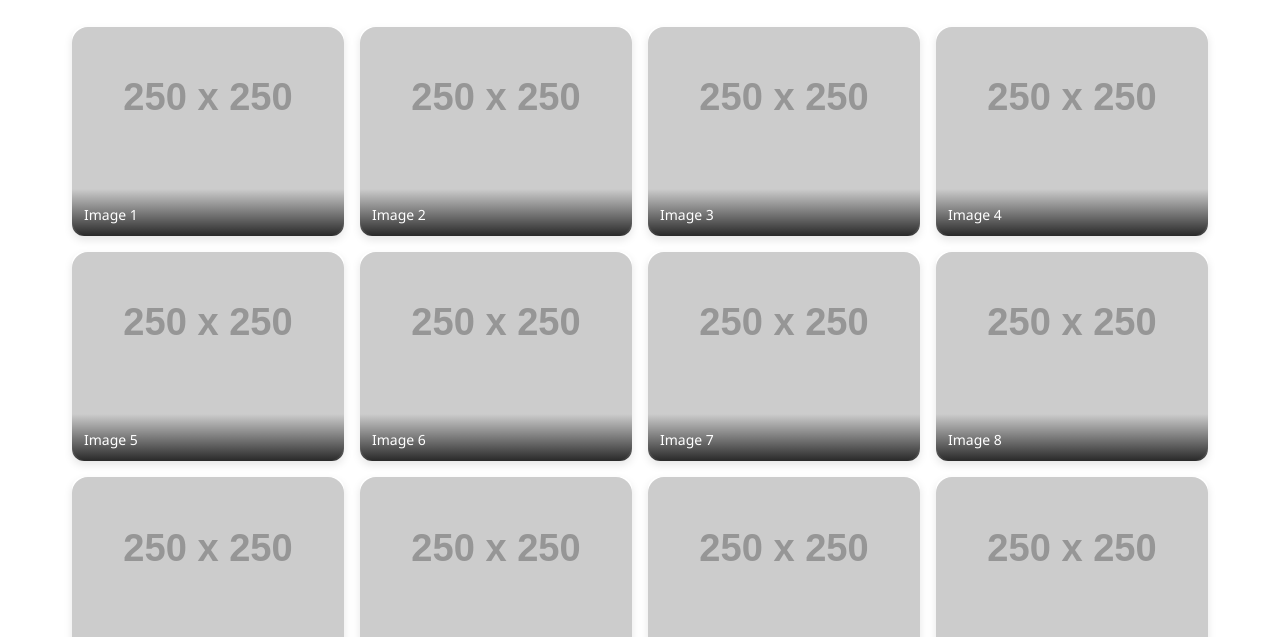
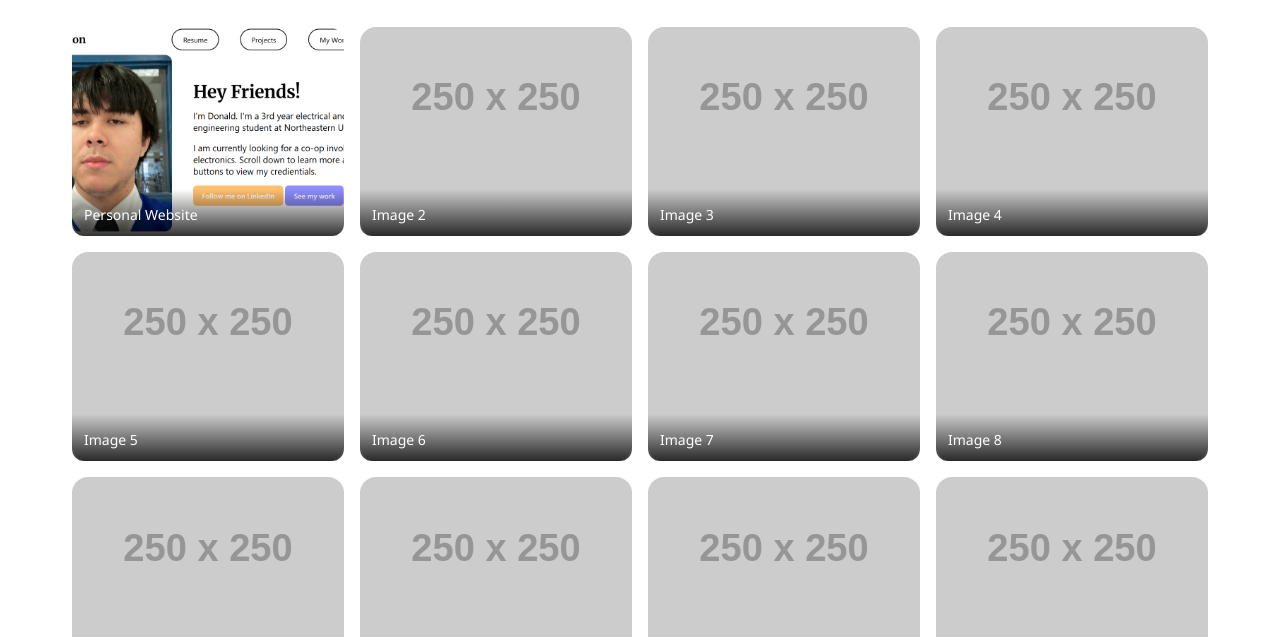
Before and after one commit to MackinnonDonald/DM_Personal_Website, a plain HTML site: page projects/projects.html in a window 1280 px wide. Shown: the part 124-761 px from the top of the page. Drawn offline with Linux system fonts and the light colour scheme; placeholder pictures from the web are drawn by us.

Commit message:
Turned project images into hyperlinks. Will create more projects tomorrow

```diff
--- a/projects/projects.html
+++ b/projects/projects.html
@@ -19,10 +19,10 @@
         </nav>
 
         <div class="image-grid">
-            <div class="image-item">
-                <img src="https://via.placeholder.com/250" alt="Image 1">
-                <div class="image-overlay">Image 1</div>
-            </div>
+            <a href="project1.html" class="image-item">
+                <img src="../images/website.png" alt="Image 1">
+                <div class="image-overlay">Personal Website</div>
+            </a>
             <div class="image-item">
                 <img src="https://via.placeholder.com/250" alt="Image 2">
                 <div class="image-overlay">Image 2</div>
--- a/style.css
+++ b/style.css
@@ -175,8 +175,9 @@ section#about-me {
     aspect-ratio: 1.3;
     overflow: hidden;
     border-radius: 12px;
-    box-shadow: 0 4px 8px rgba(0, 0, 0, 0.1);
-    transition: transform 0.3s ease, box-shadow 0.3s ease;
+    text-decoration: none;
+    display: block;
+    color: inherit;
 }
 
 .image-item:hover {
```
Also changed, not shown: images/website.png (added), projects/project1.html (added).
